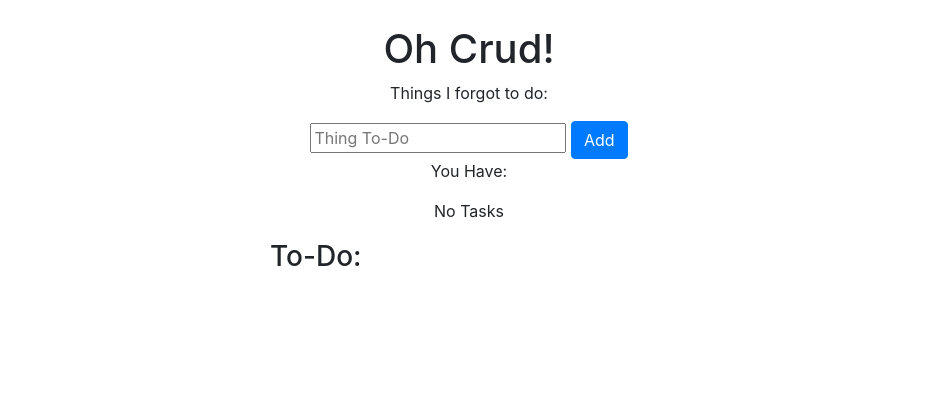
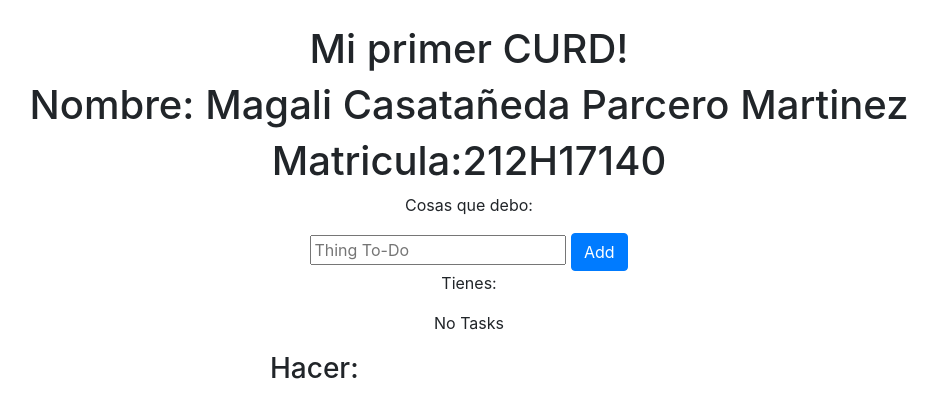
Before and after one commit to Magaly203/Simple-Crud-html-02, a plain HTML site: page index.html in a window 1280 px wide. Shown: the whole page, without its empty margins (171-1109 px from the left). Drawn offline with nearby package versions, Linux system fonts and the light colour scheme.

Commit message:
Mis modificaciones

```diff
--- a/index.html
+++ b/index.html
@@ -9,8 +9,10 @@
 <body>
 
     <div class="title">
-        <h1>Oh Crud!</h1>
-        <p>Things I forgot to do:</p>
+        <h1>Mi primer CURD!</h1>
+        <h1>Nombre: Magali Casatañeda Parcero Martinez</h1>
+        <h1>Matricula:212H17140</h1>
+        <p>Cosas que debo:</p>
     </div>
 
 <div class="form">
@@ -18,12 +20,12 @@
     <input type="text" id="add-todo" placeholder="Thing To-Do">
     <input type="submit" value="Add" class="btn btn-primary">
     </form>
-    <p>You Have: </p>
+    <p>Tienes: </p>
     <p id="counter"></p>
 
     <table>
     <tr class="to-do">
-        <th><h3>To-Do:</h3></th>
+        <th><h3>Hacer:</h3></th>
     </tr>
         <tbody id="tasks">
         </tbody>
```
